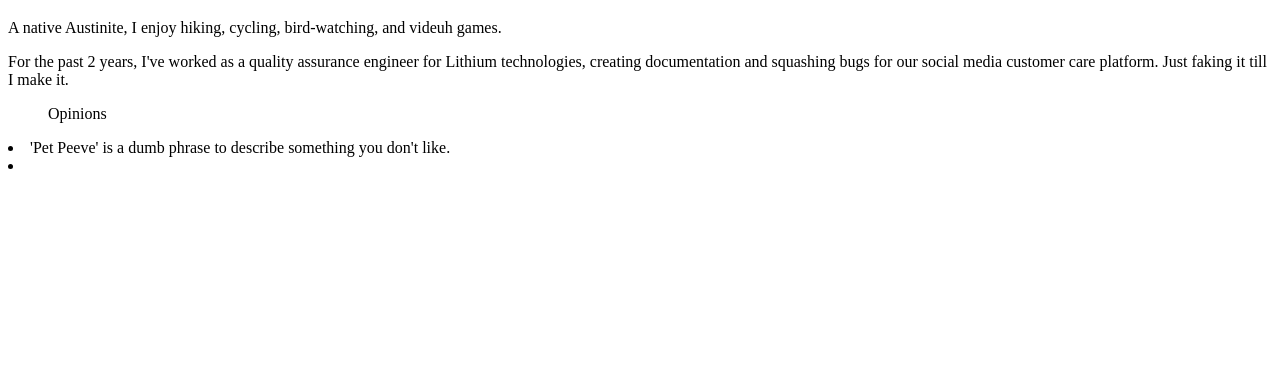
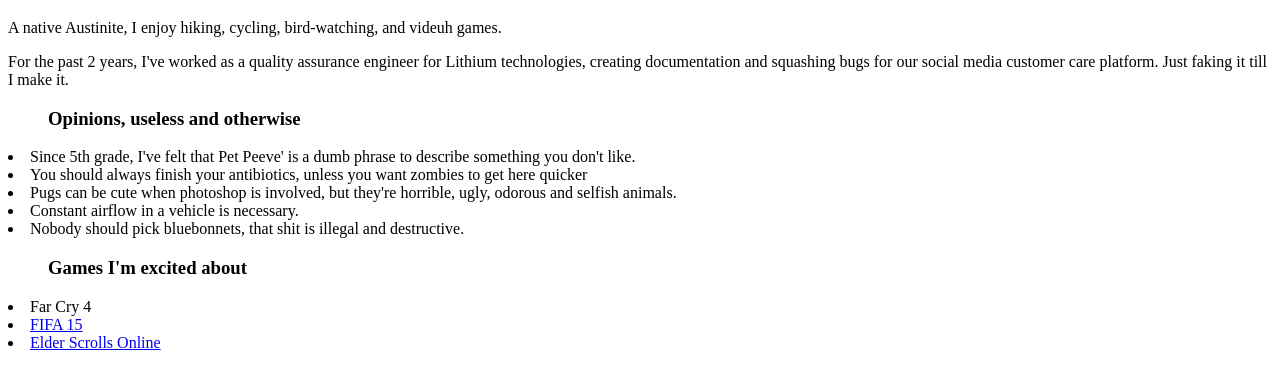
Before and after one commit to Stampy1824/Blog_Project, a plain HTML site: page about.html in a window 1280 px wide. Shown: the part 61-450 px from the top of the page. Drawn offline with nearby package versions, Linux system fonts and the light colour scheme.

Commit message:
Added <OL> to about, changed entry1, fixed image ref in index.html

```diff
--- a/about.html
+++ b/about.html
@@ -22,9 +22,16 @@
    		<p>A native Austinite, I enjoy hiking, cycling, bird-watching, and videuh games.</p>
         <p>For the past 2 years, I've worked as a quality assurance engineer for Lithium technologies, creating documentation and squashing bugs for our social media customer care platform. Just faking it till I make it.</p>
 
-        <ul>Opinions</ul>
-            <li>'Pet Peeve' is a dumb phrase to describe something you don't like.</li>
-            <li></li>
+        <ul><h3>Opinions, useless and otherwise</h3></ul>
+            <li>Since 5th grade, I've felt that Pet Peeve' is a dumb phrase to describe something you don't like.</li>
+            <li>You should always finish your antibiotics, unless you want zombies to get here quicker</li>
+            <li>Pugs can be cute when photoshop is involved, but they're horrible, ugly, odorous and selfish animals.</li>
+            <li>Constant airflow in a vehicle is necessary.</li>
+            <li>Nobody should pick bluebonnets, that shit is illegal and destructive.</li>
+        <ol><h3>Games I'm excited about</h3></ol>
+            <li><a href="http://far-cry.ubi.com/en-us/home/"></a>Far Cry 4</li>
+            <li><a href="http://www.easports.com/fifa/features">FIFA 15</a></li>
+            <li><a href="http://www.elderscrollsonline.com/en-us/agegate">Elder Scrolls Online</a></li>
 
         <script src="//ajax.googleapis.com/ajax/libs/jquery/1.10.2/jquery.min.js"></script>
         <script>window.jQuery || document.write('<script src="js/vendor/jquery-1.10.2.min.js"><\/script>')</script>
```
Also changed, not shown: entry1.html (+1 -1 lines), index.html (+1 -1 lines).
